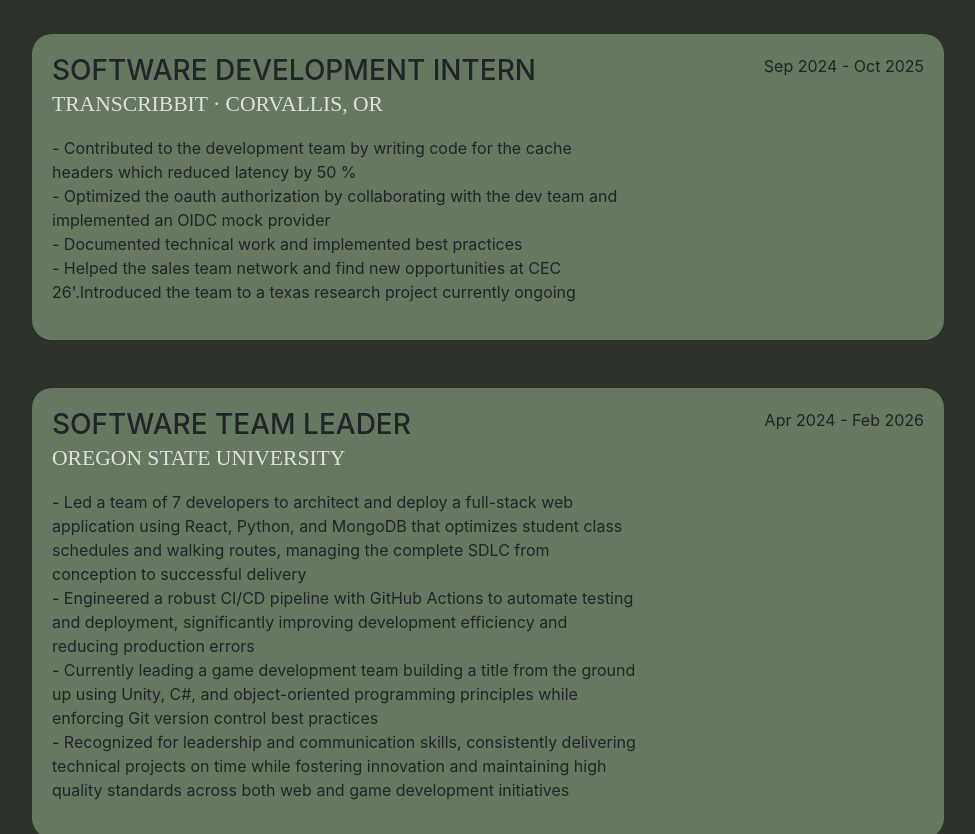
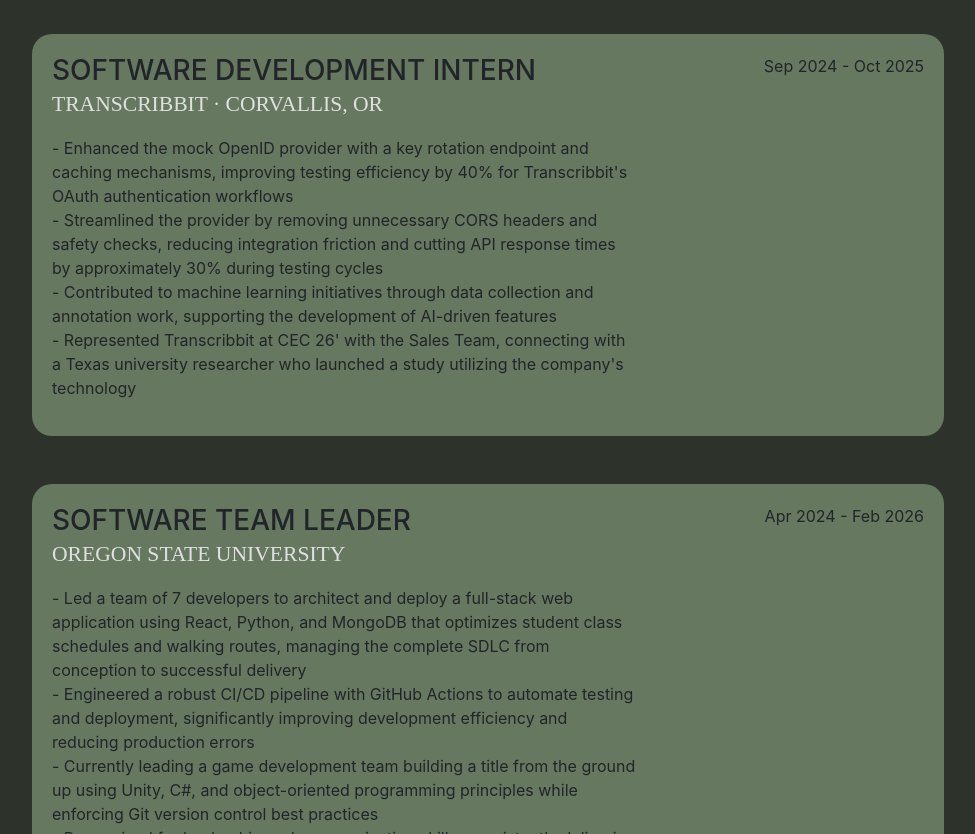
Before and after one commit to naspc/naspcresume.github.io, a website with bundled scripts: page index.html in a window 1280 px wide. Shown: the part 900-1734 px from the top of the page, without its empty margins (288-1263 px from the left). Built offline with nearby package versions, Linux system fonts and the light colour scheme; files whose address does not match are found by name; a web font is replaced by a local one.

Commit message:
update transcribbit section

```diff
--- a/index.html
+++ b/index.html
@@ -161,10 +161,10 @@
         <h3 class="mb-0"> Software Development Intern</h3>
         <div class="subheading mb-3">Transcribbit · Corvallis, OR</div>
         <p>
-          - Contributed to the development team by writing code for the cache headers which reduced latency by 50 %<br>
-          - Optimized the oauth authorization by collaborating with the dev team and implemented an OIDC mock provider<br>
-          - Documented technical work and implemented best practices<br>
-          - Helped the sales team network and find new opportunities at CEC 26'.Introduced the team to a texas research project currently ongoing
+          - Enhanced the mock OpenID provider with a key rotation endpoint and caching mechanisms, improving testing efficiency by 40% for Transcribbit's OAuth authentication workflows<br>
+          - Streamlined the provider by removing unnecessary CORS headers and safety checks, reducing integration friction and cutting API response times by approximately 30% during testing cycles<br>
+          - Contributed to machine learning initiatives through data collection and annotation work, supporting the development of AI-driven features<br>
+          - Represented Transcribbit at CEC 26' with the Sales Team, connecting with a Texas university researcher who launched a study utilizing the company's technology
         </p>
       </div>
       <div class="resume-date text-md-right">
```
